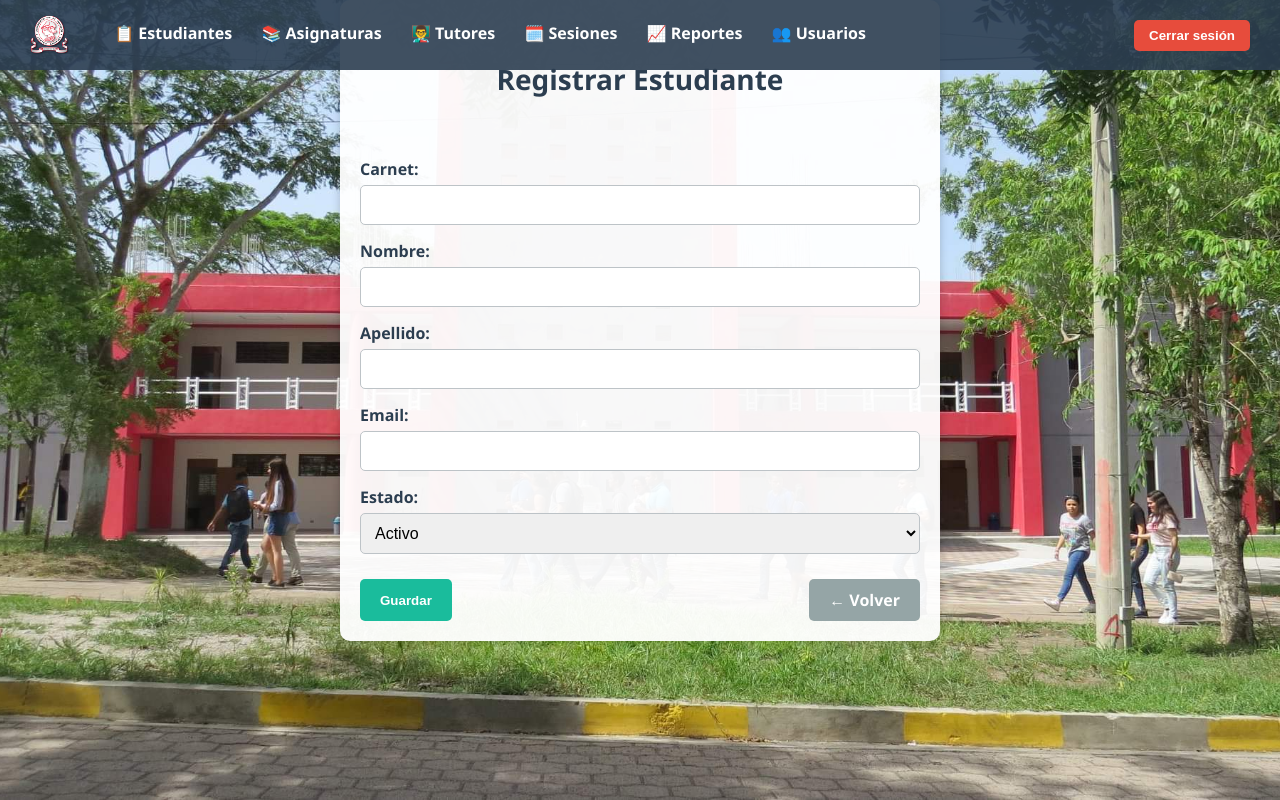
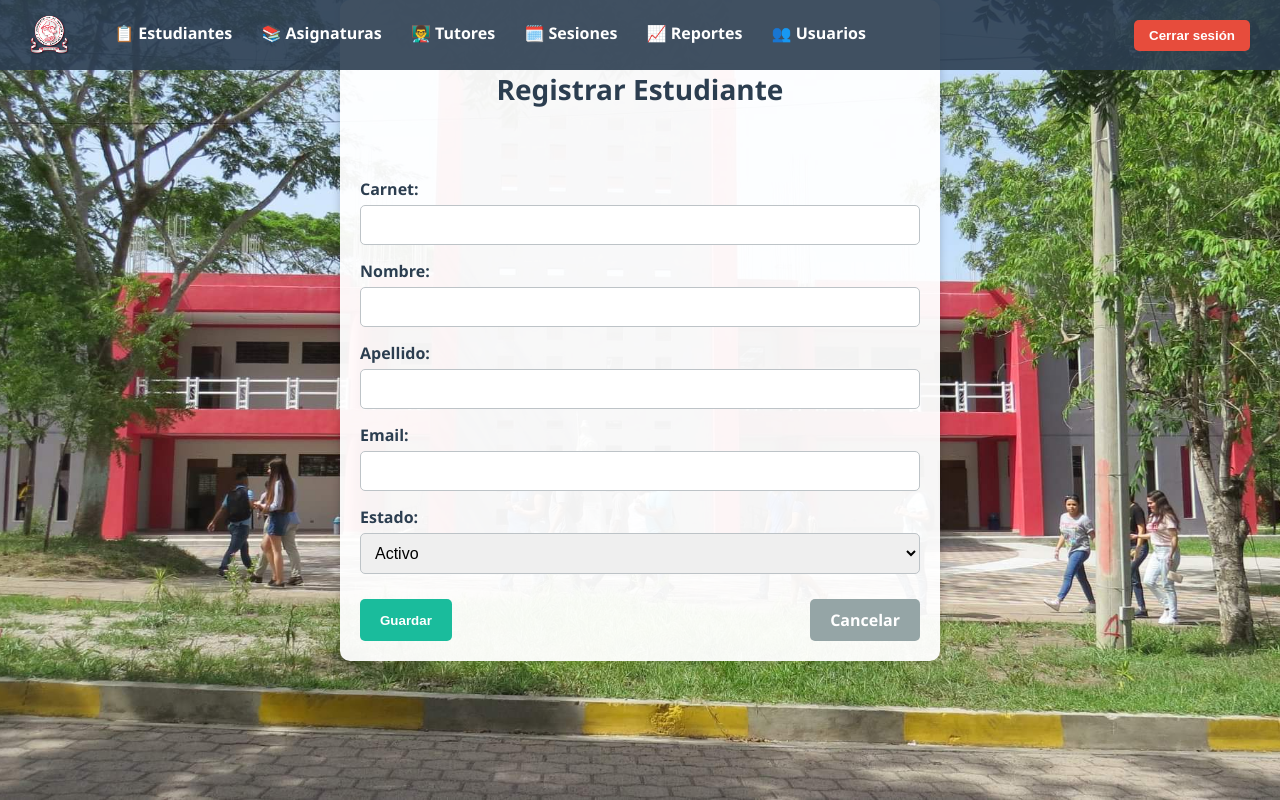
Before and after one commit to cm22075-alt/proyecto-TOO, a PHP site: page /vistas/estudiantes/crearEstudiantes.php in a window 1280 px wide. Run offline with PHP 8.4, Linux system fonts and the light colour scheme.

Commit message:
ajuste
ajustes peque;os

```diff
--- a/Publico/recursos/estilo.css
+++ b/Publico/recursos/estilo.css
@@ -181,13 +181,14 @@ nav {
   max-width: 600px;
   margin: auto;
   box-shadow: 0 0 10px rgba(0,0,0,0.2);
+  animation: fadeIn 0.8s ease-in-out;
 }
 
 .formulario-estudiante h2 {
   margin-bottom: 20px;
   font-size: 28px;
   text-align: center;
-  padding: 40px;
+  padding: 50px;
 }
 
 .formulario-estudiante label {
--- a/vistas/estudiantes/crearEstudiantes.php
+++ b/vistas/estudiantes/crearEstudiantes.php
@@ -33,7 +33,7 @@
 
     <div class="botones-formulario">
       <button type="submit" class="boton-guardar">Guardar</button>
-      <a href="<?= BASE_URL ?>/index.php?modulo=estudiantes&accion=listar" class="boton-volver">← Volver</a>
+      <a href="<?= BASE_URL ?>/index.php?modulo=estudiantes&accion=listar" class="boton-volver">Cancelar</a>
     </div>
   </form>
 </section>
```
